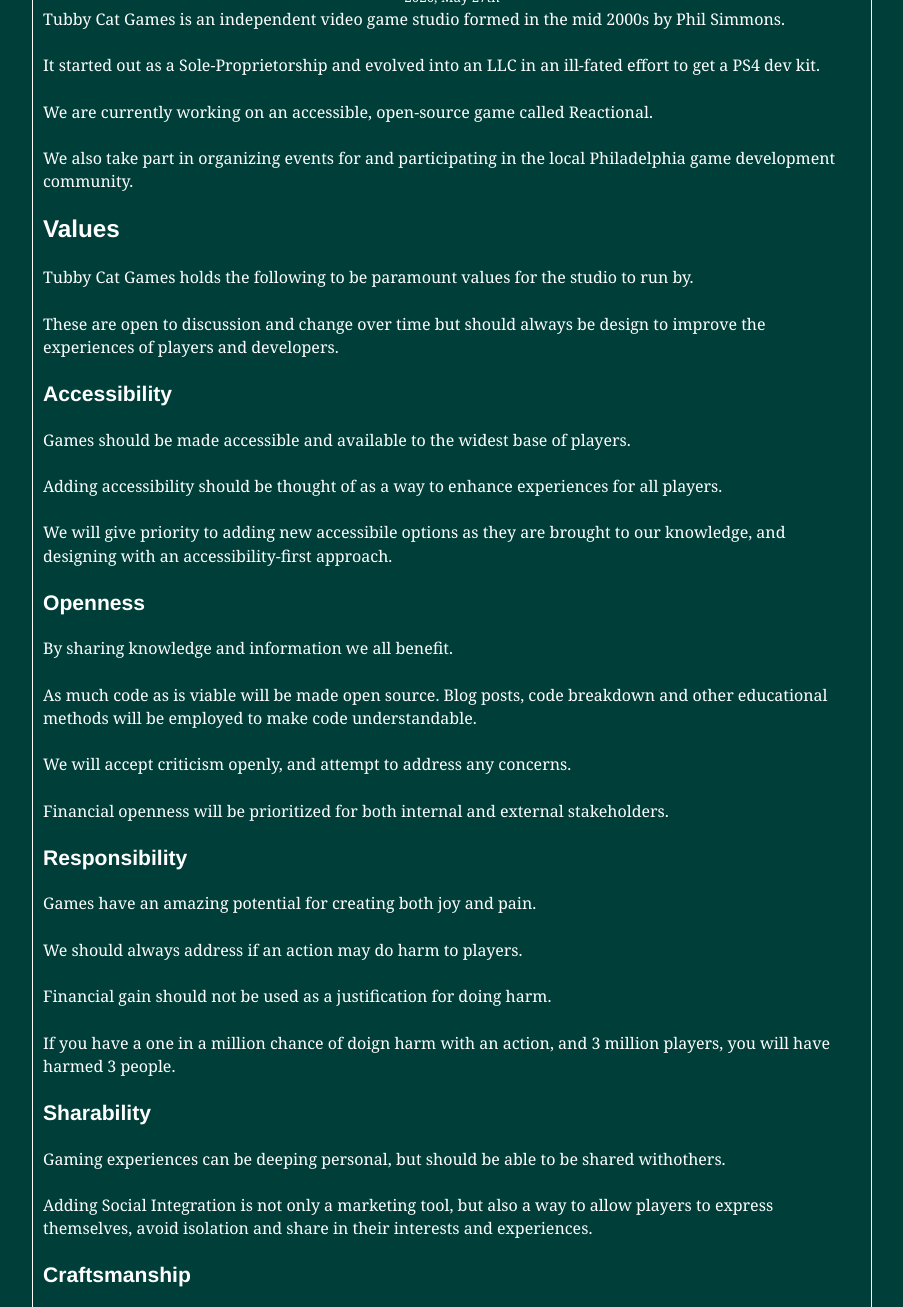
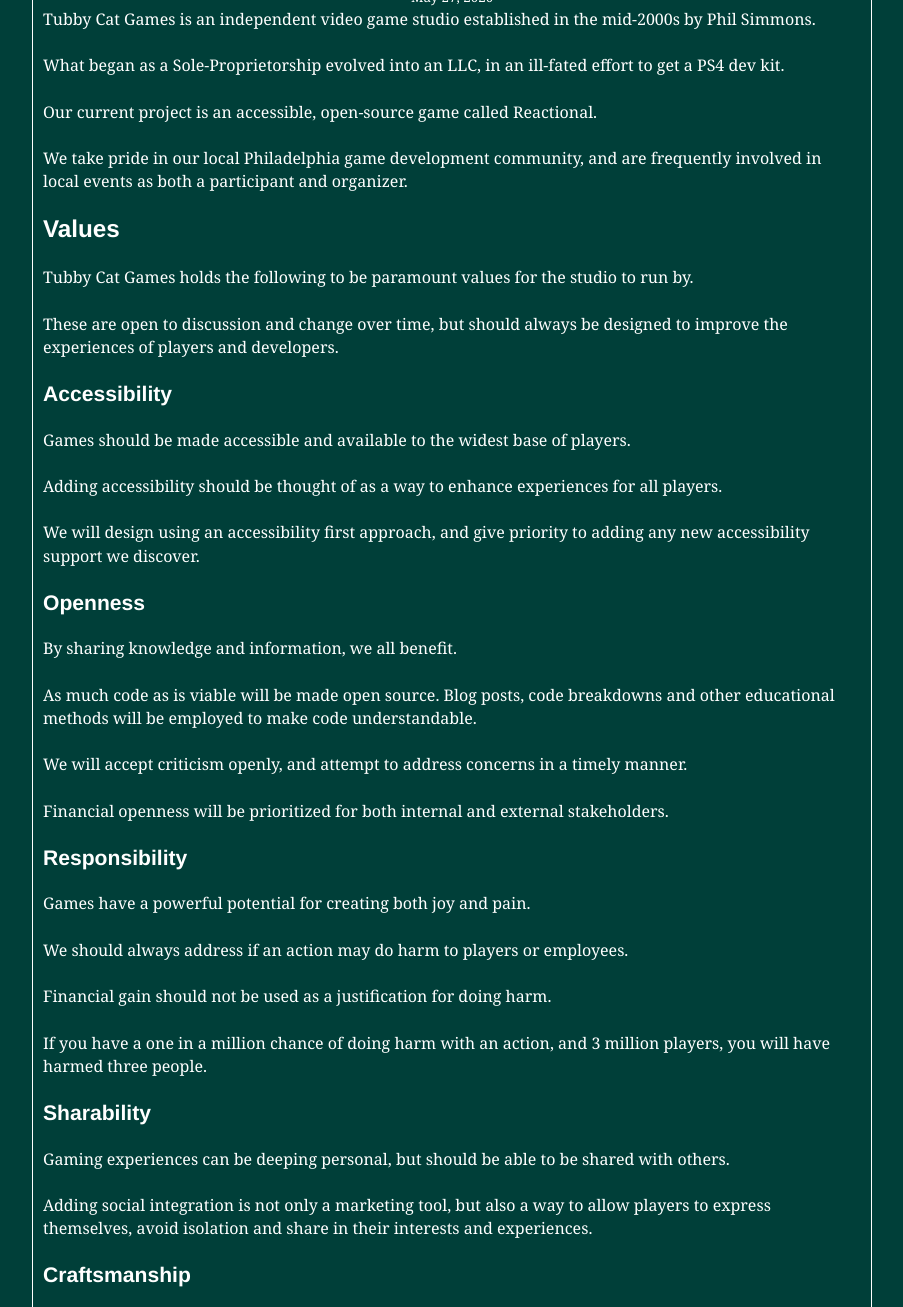
Before and after one commit to tubbycatgames/Website, a Gatsby site: page /blog-posts/what-is-tubby-cat-games in a window 1280 px wide. Shown: the part 179-1486 px from the top of the page, without its empty margins (188-1091 px from the left). Built offline with nearby package versions, Linux system fonts and the light colour scheme; Gatsby itself is replaced by a stand-in of ours; some packages are replaced by stand-ins of ours.

Commit message:
Changed Blog Date Format and had Emmy Edit overview post copy

```diff
--- a/src/components/blog-post-summary.js
+++ b/src/components/blog-post-summary.js
@@ -7,7 +7,7 @@
 const BlogPostSummary = ({ creation, title, slug }) => (
   <Link to={slug}>
     <h1 className={styles.title}>{title}</h1>
-    <small>{moment(creation).format("YYYY, MMMM Do")}</small>
+    <small>{moment(creation).format("MMMM DD, YYYY")}</small>
   </Link>
 )
 
--- a/src/pages/blog-posts/what-is-tubby-cat-games.md
+++ b/src/pages/blog-posts/what-is-tubby-cat-games.md
@@ -4,23 +4,23 @@
 title: What is Tubby Cat Games?
 ---
 
-Tubby Cat Games is an independent video game studio formed in the mid 2000s
+Tubby Cat Games is an independent video game studio established in the mid-2000s
 by Phil Simmons.
 
-It started out as a Sole-Proprietorship and evolved into an LLC in an ill-fated
+What began as a Sole-Proprietorship evolved into an LLC, in an ill-fated
 effort to get a PS4 dev kit.
 
-We are currently working on an accessible, open-source game called Reactional.
+Our current project is an accessible, open-source game called Reactional.
 
-We also take part in organizing events for and participating in the local Philadelphia
-game development community.
+We take pride in our local Philadelphia game development community, and
+are frequently involved in local events as both a participant and organizer.
 
 ## Values
 
 Tubby Cat Games holds the following to be paramount values for the studio to
 run by.
 
-These are open to discussion and change over time but should always be design to
+These are open to discussion and change over time, but should always be designed to
 improve the experiences of players and developers.
 
 ### Accessibility
@@ -30,39 +30,39 @@
 Adding accessibility should be thought of as a way to enhance experiences for
 all players.
 
-We will give priority to adding new accessibile options as they are brought
-to our knowledge, and designing with an accessibility-first approach.
+We will design using an accessibility first approach, and give priority to
+adding any new accessibility support we discover.
 
 ### Openness
 
-By sharing knowledge and information we all benefit.
+By sharing knowledge and information, we all benefit.
 
-As much code as is viable will be made open source. Blog posts, code breakdown
+As much code as is viable will be made open source. Blog posts, code breakdowns
 and other educational methods will be employed to make code
 understandable.
 
-We will accept criticism openly, and attempt to address any concerns.
+We will accept criticism openly, and attempt to address concerns in a timely manner.
 
 Financial openness will be prioritized for both internal and external
 stakeholders.
 
 ### Responsibility
 
-Games have an amazing potential for creating both joy and pain.
+Games have a powerful potential for creating both joy and pain.
 
-We should always address if an action may do harm to players.
+We should always address if an action may do harm to players or employees.
 
 Financial gain should not be used as a justification for doing harm.
 
-If you have a one in a million chance of doign harm with an action, and
-3 million players, you will have harmed 3 people.
+If you have a one in a million chance of doing harm with an action, and
+3 million players, you will have harmed three people.
 
 ### Sharability
 
 Gaming experiences can be deeping personal, but should be able to be shared
-withothers.
+with others.
 
-Adding Social Integration is not only a marketing tool, but also a way to allow
+Adding social integration is not only a marketing tool, but also a way to allow
 players to express themselves, avoid isolation and share in their interests
 and experiences.
 
@@ -70,5 +70,5 @@
 
 Expedience should not be used as an excuse for sloppy work.
 
-Best practices should be prioritized as they save time in the long run and
+Best practices should be prioritized, as they save time in the long run and
 ensure a better product for ourselves and others.
```
Also changed, not shown: 1 other file.
